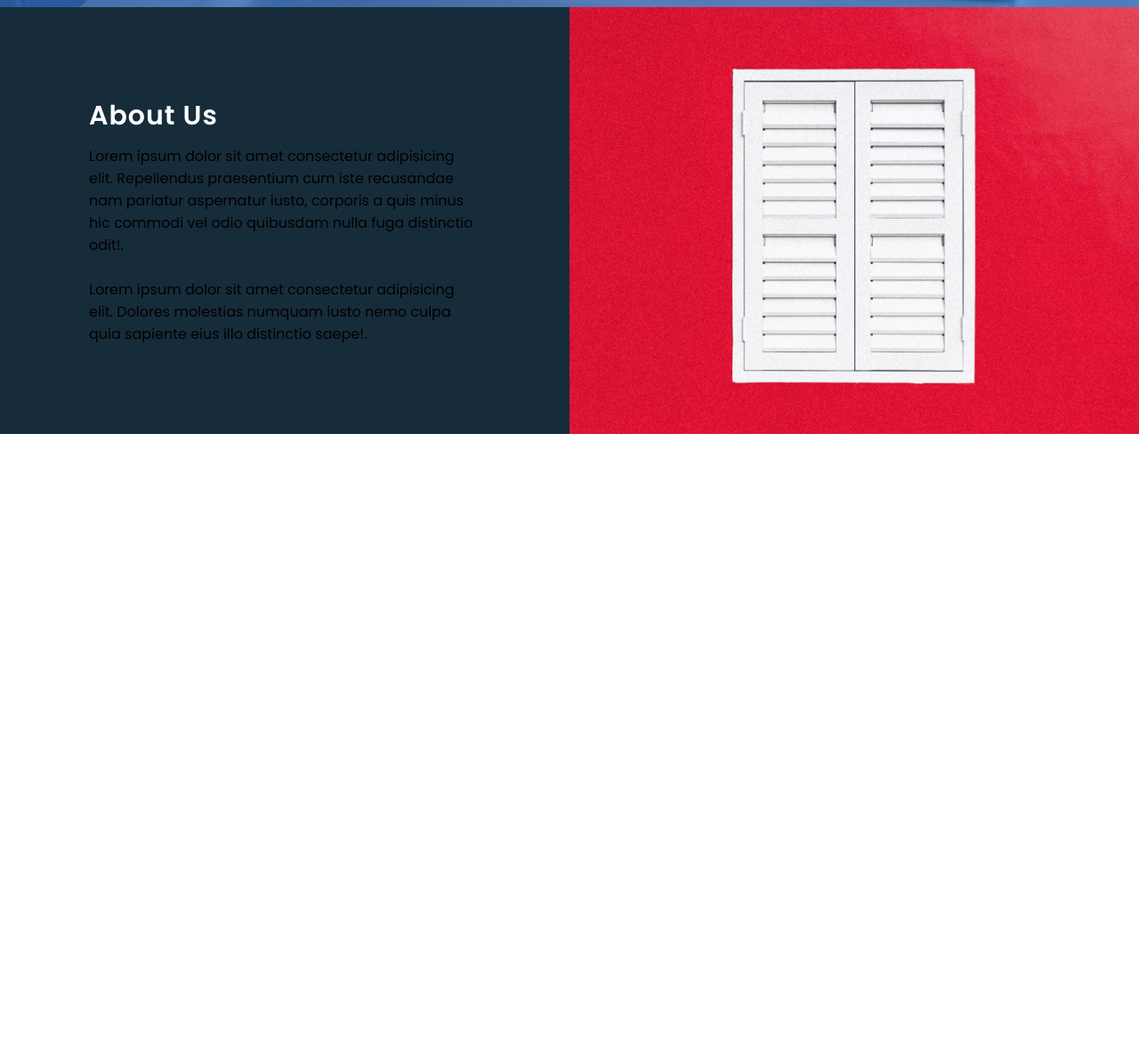
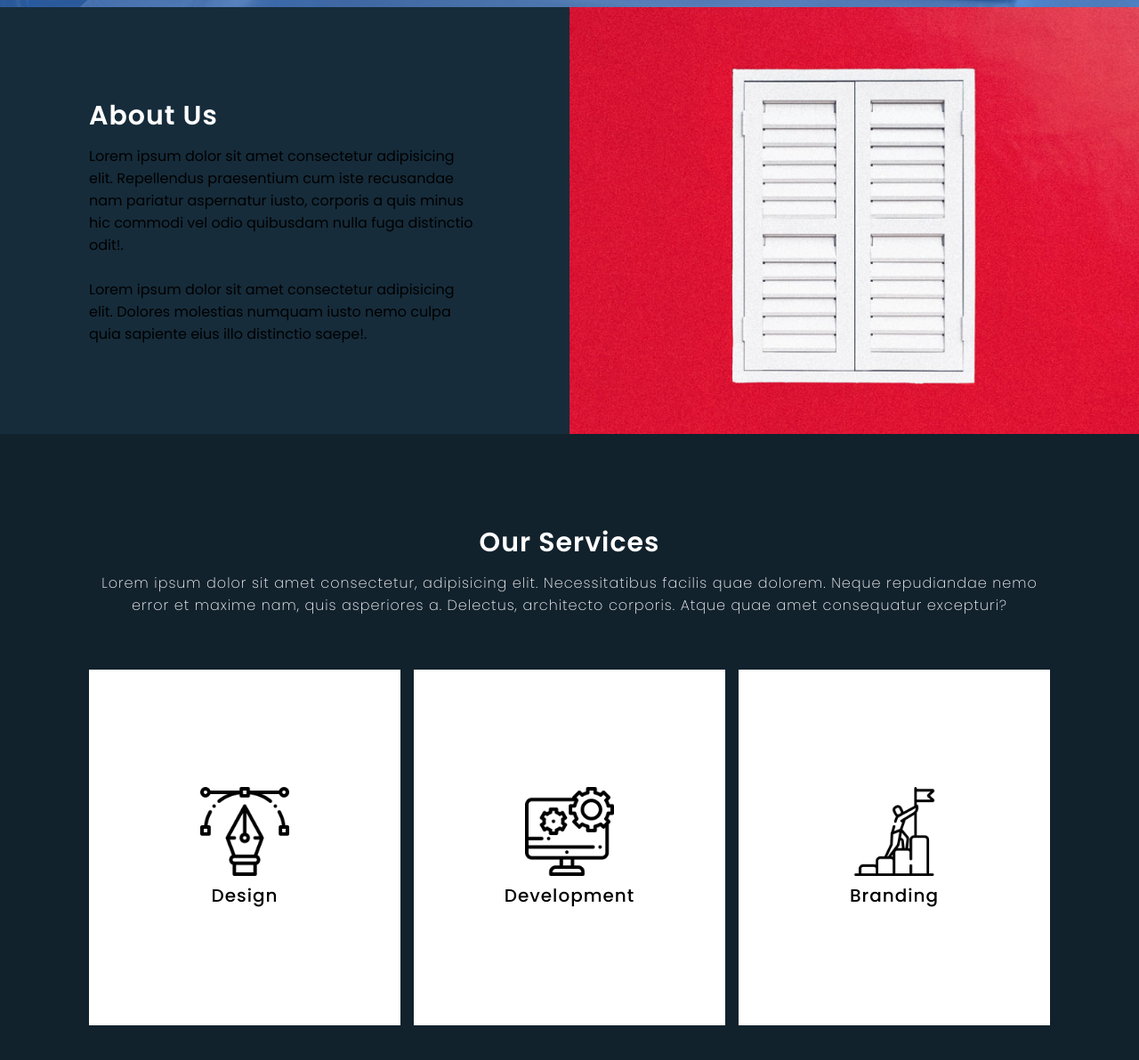
Before and after one commit to jorgediazok/css-components, a plain HTML site: page website-scroll-model/index.html in a window 1280 px wide. Shown: the part 792-1984 px from the top of the page at 89% size. Before the commit the page ends 1280 px from the top, so only its background shows below. Drawn offline with Linux system fonts and the light colour scheme.

Commit message:
services section done

```diff
--- a/website-scroll-model/index.html
+++ b/website-scroll-model/index.html
@@ -40,5 +40,44 @@
       </div>
       <div class="imgBx"></div>
     </section>
+    <!-- Services -->
+    <section class="services">
+      <h2 class="heading">Our Services</h2>
+      <p class="text">
+        Lorem ipsum dolor sit amet consectetur, adipisicing elit. Necessitatibus
+        facilis quae dolorem. Neque repudiandae nemo error et maxime nam, quis
+        asperiores a. Delectus, architecto corporis. Atque quae amet consequatur
+        excepturi?
+      </p>
+      <div class="container">
+        <div class="serviceBx">
+          <div>
+            <img src="./assets/icon1.png" alt="" />
+            <h2>Design</h2>
+          </div>
+        </div>
+        <div class="serviceBx">
+          <div>
+            <img src="./assets/icon2.png" alt="" />
+            <h2>Development</h2>
+          </div>
+        </div>
+        <div class="serviceBx">
+          <div>
+            <img src="./assets/icon3.png" alt="" />
+            <h2>Branding</h2>
+         </div>
+      </div>
+    </section>
+    <!-- Technology -->
+
+
+    <!-- Client -->
+
+    <!-- Testimonials -->
+
+    <!-- Contact -->
+
+    <!-- Footer -->
   </body>
 </html>
--- a/website-scroll-model/styles.css
+++ b/website-scroll-model/styles.css
@@ -106,3 +106,38 @@
   background-size: cover;
   background-position: center;
 }
+
+.services {
+  background-color: #12222d;
+  padding: 100px;
+  text-align: center;
+}
+
+.services .container {
+  width: 100%;
+  display: flex;
+  justify-content: space-between;
+  align-items: center;
+  flex-wrap: wrap;
+  margin-top: 60px;
+}
+
+.services .container .serviceBx {
+  position: relative;
+  background: #fff;
+  width: 350px;
+  height: 400px;
+  display: flex;
+  justify-content: center;
+  align-items: center;
+}
+
+.services .container .serviceBx img {
+  max-width: 100px;
+}
+
+.services .container .serviceBx h2 {
+  font-weight: 500;
+  font-size: 20px;
+  letter-spacing: 1px;
+}
```
